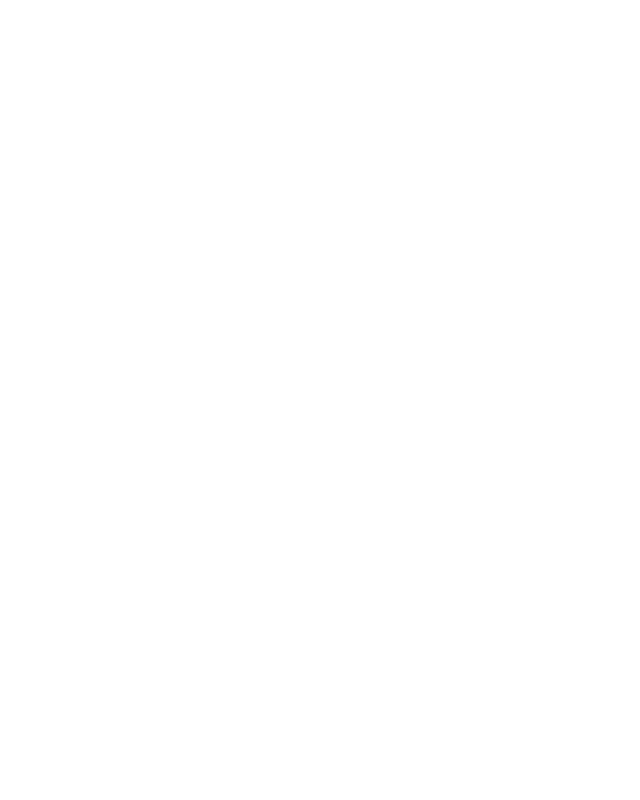
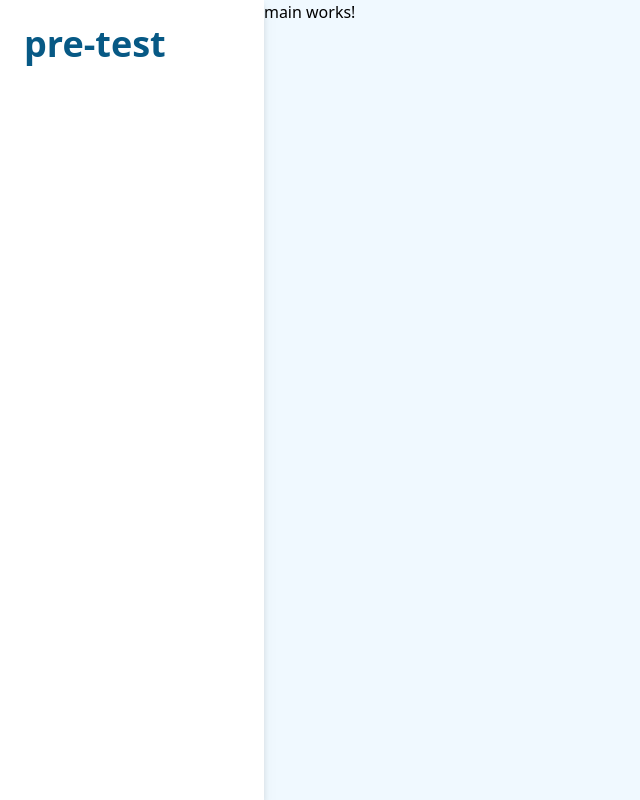
Before and after one commit to ikhwanuddin39/swadarma-duta-data-pretest, an Angular app: page /dashboard/home in a window 1280 px wide. Before the commit this address led to /. Shown: the whole page, without its empty margins (0-640 px from the left). Built offline with nearby package versions, Linux system fonts and the light colour scheme.

Commit message:
add: main dashboard module

```diff
--- a/src/app/views/dashboard/dashboard.component.html
+++ b/src/app/views/dashboard/dashboard.component.html
@@ -7,6 +7,6 @@
       </ul>
    </aside>
    <!-- main content -->
-   <main class="bg-sky-50 h-screen w-full">test</main>
+   <main class="bg-sky-50 h-screen w-full"><router-outlet></router-outlet></main>
 
 </div>
--- a/src/app/views/dashboard/dashboard.module.ts
+++ b/src/app/views/dashboard/dashboard.module.ts
@@ -7,9 +7,16 @@
   {
     path: '',
     component: DashboardComponent,
-    data: {
-      title: 'Dashboard'
-    }
+    children: [
+      {
+        path: '',
+        redirectTo: 'home',
+        pathMatch: 'full'
+      }, {
+        path: 'home',
+        loadChildren: () => import('./main/main.module').then(m => m.MainModule)
+      }
+    ]
   }
 ];
 
--- /dev/null
+++ b/src/app/views/dashboard/main/main.component.html
@@ -0,0 +1 @@
+<p>main works!</p>
```
Also changed, not shown: src/app/views/dashboard/main/main.component.ts (added, +10 -0 lines), src/app/views/dashboard/main/main.module.ts (added, +22 -0 lines), src/app/views/dashboard/main/main.component.scss (added), 1 other file (tests, documents, lock files or other folders).
